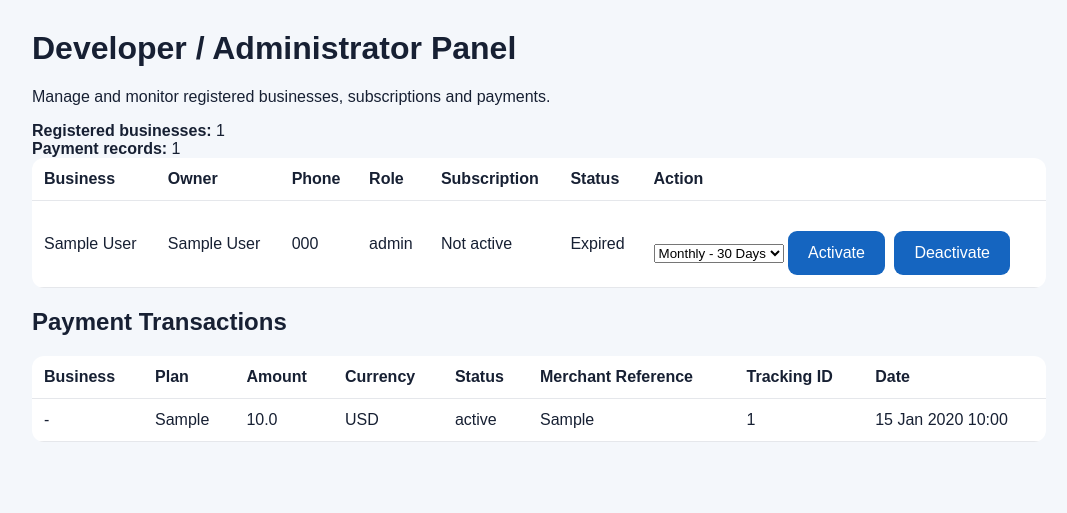
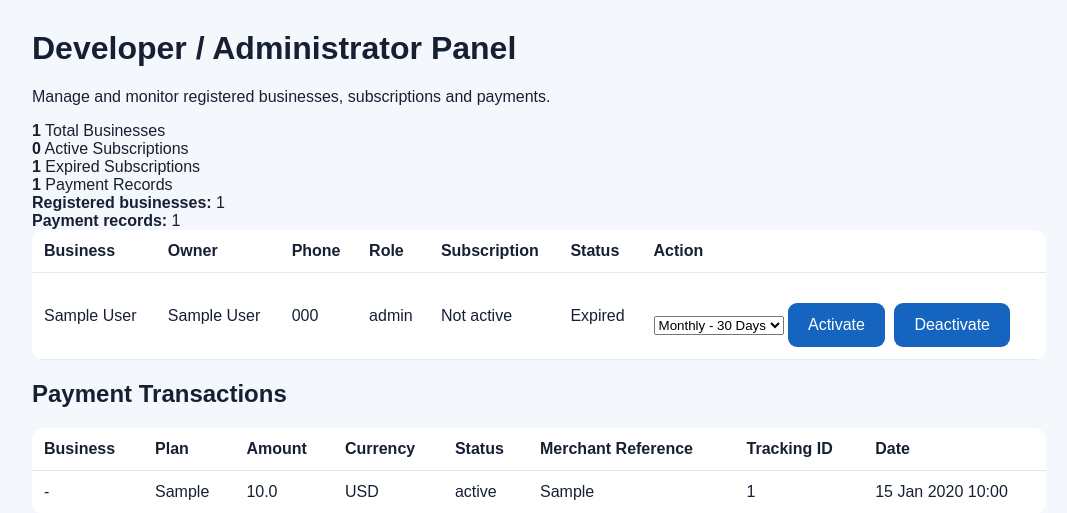
Before and after one commit to Okidi-richard/Business-Sales-Tracker, a Flask app: page /admin in a window 1280 px wide. Shown: the part 48-561 px from the top of the page, without its empty margins (101-1168 px from the left). Run offline with Flask 3, Linux system fonts and the light colour scheme; the visitor is signed in with stand-in values (Sample User, id 1); tables that the repository leaves empty hold one stand-in row (values such as "Sample post").

Commit message:
Add admin summary section to admin.html
Added summary section displaying total users, active subscriptions, expired subscriptions, and payment records.

```diff
--- a/templates/admin.html
+++ b/templates/admin.html
@@ -9,7 +9,27 @@
 <p>
     Manage and monitor registered businesses, subscriptions and payments.
 </p>
+<div class="admin-summary">
+    <div>
+        <strong>{{ total_users }}</strong>
+        <span>Total Businesses</span>
+    </div>
 
+    <div>
+        <strong>{{ active_users }}</strong>
+        <span>Active Subscriptions</span>
+    </div>
+
+    <div>
+        <strong>{{ expired_users }}</strong>
+        <span>Expired Subscriptions</span>
+    </div>
+
+    <div>
+        <strong>{{ total_payments }}</strong>
+        <span>Payment Records</span>
+    </div>
+</div>
 <div>
     <strong>Registered businesses:</strong> {{ users|length }}
 </div>
```
